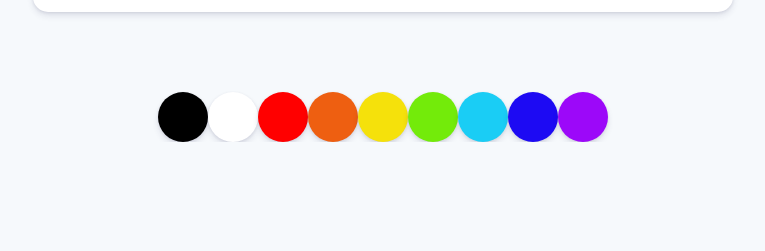
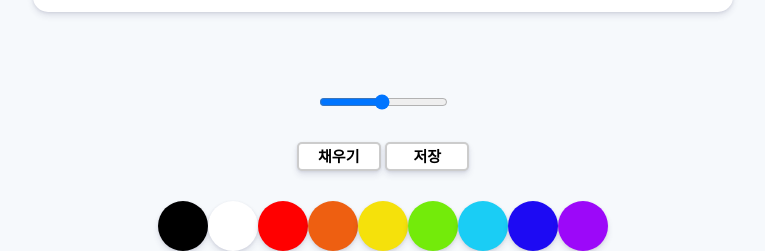
Before and after one commit to yanggak12/painting, a plain HTML site: page index.html in a window 1280 px wide. Shown: the part 688-939 px from the top of the page, without its empty margins (257-1022 px from the left). Before the commit the page ends 830 px from the top, so only its background shows below. Drawn offline with Linux system fonts and the light colour scheme.

Commit message:
#1.1 Styles Part 2

```diff
--- a/index.html
+++ b/index.html
@@ -8,6 +8,13 @@
 <body>
     <canvas id="jsCanvas" class="canvas"></canvas>
     <div class="controls">
+        <div class="controls_range">
+            <input type="range"  id="jsRange" min="0.1" max="5.0" value="2.5" step="0.1">
+        </div>
+        <div class="controls_btns">
+            <button id="jsMode">채우기</button>
+            <button id="jsSave">저장</button>
+        </div>
         <div class="controls_colors" id="jsColors">
             <div class="controls_color" style="background-color: black;"></div>
             <div class="controls_color" style="background-color: white;"></div>
--- a/styles.css
+++ b/styles.css
@@ -18,6 +18,7 @@ body {
 
 .controls {
   margin-top: 80px;
+  text-align: center;
 }
 .controls .controls_colors {
   display: flex;
@@ -29,3 +30,28 @@ body {
   cursor: pointer;
   box-shadow: 0 4px 6px rgba(50, 50, 93, 0.11), 0 1px 3px rgba(50, 50, 93, 0.11);
 }
+.controls .controls_btns {
+  margin-bottom: 30px;
+}
+.controls_btns button {
+  all: unset;
+  cursor: pointer;
+  background-color: #ffffff;
+  padding: 5px 0px;
+  width: 80px;
+  border-radius: 5px;
+  text-align: center;
+  box-shadow: 0 4px 6px rgba(50, 50, 93, 0.11), 0 1px 3px rgba(50, 50, 93, 0.11);
+  border: 2px solid rgba(0, 0, 0, 0.2);
+  columns: rgba(0, 0, 0, 0.8);
+  font-size: 15px;
+  font-weight: 600;
+}
+
+.controls_btns button:active {
+  transform: scale(0.98);
+}
+
+.controls .controls_range {
+  margin-bottom: 30px;
+}
```
